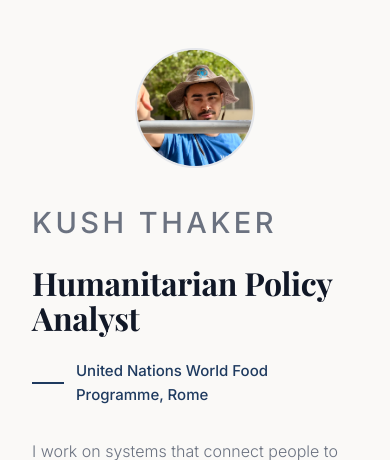
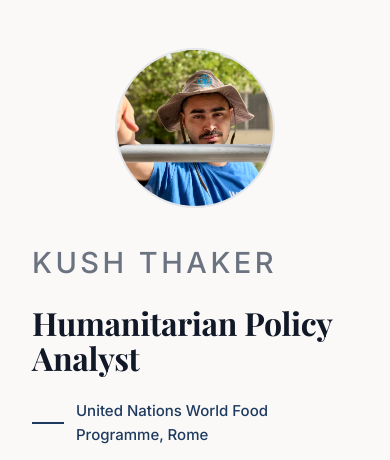
Before and after one commit to kushthaker/personal-site, a web app: file index.html in a window 390 px wide. Shown: the top 460 px of the page. Run offline with its HTML, style and script files only (its server is not run), Linux system fonts and the light colour scheme.

Commit message:
Increase mobile avatar to 160px and center it
120px was too small and visually unanchored. 160px gives proper
weight as the focal point above the bio text.

Co-Authored-By: Claude <noreply@anthropic.com>
Claude-Session: https://claude.ai/code/session_01DRLKfUmWPTi4J7L7jkWibv

```diff
--- a/css/styles.css
+++ b/css/styles.css
@@ -275,8 +275,9 @@ footer p {
   }
 
   .avatar-wrapper {
-    width: 120px;
-    height: 120px;
+    width: 160px;
+    height: 160px;
+    align-self: center;
   }
 
   .org {
```
